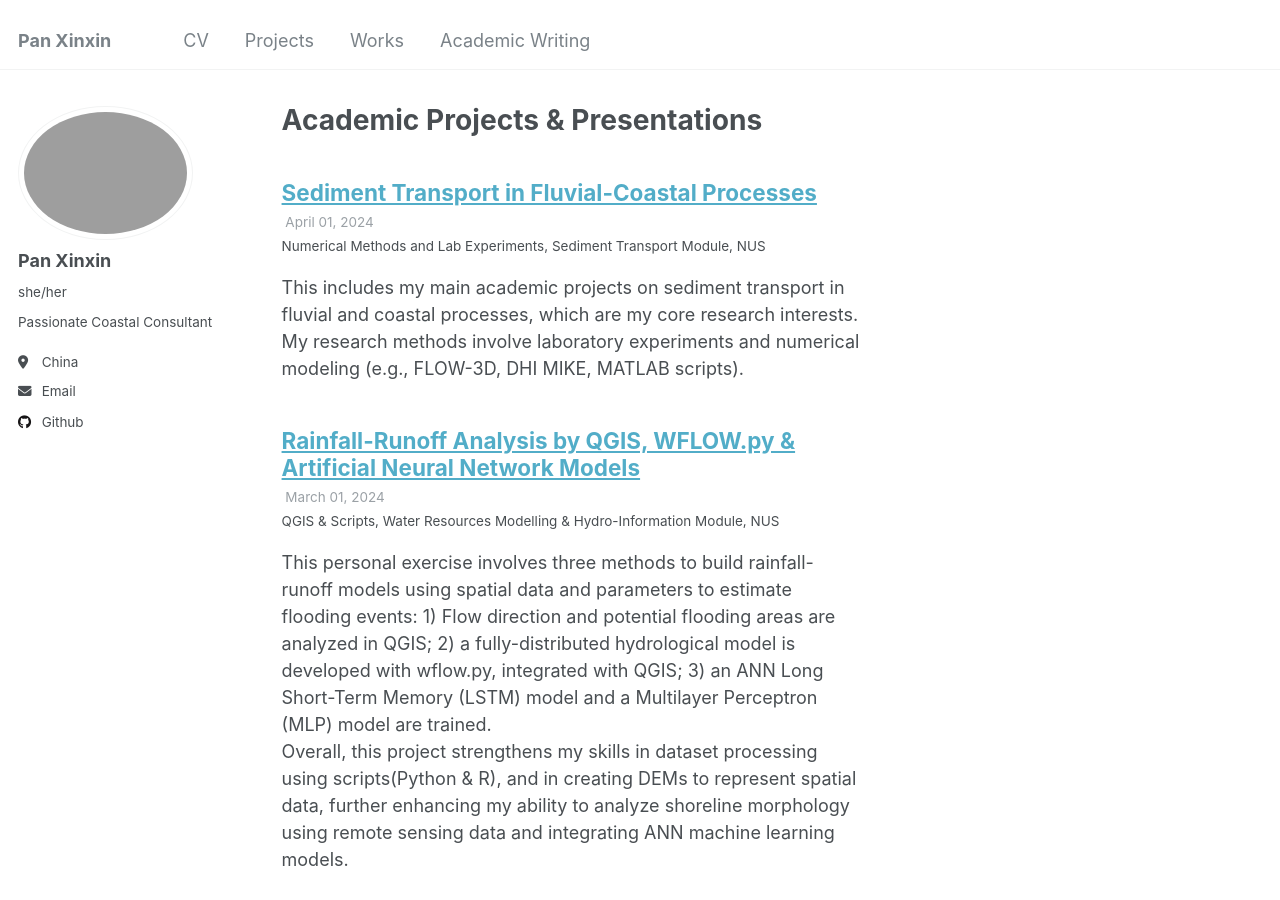
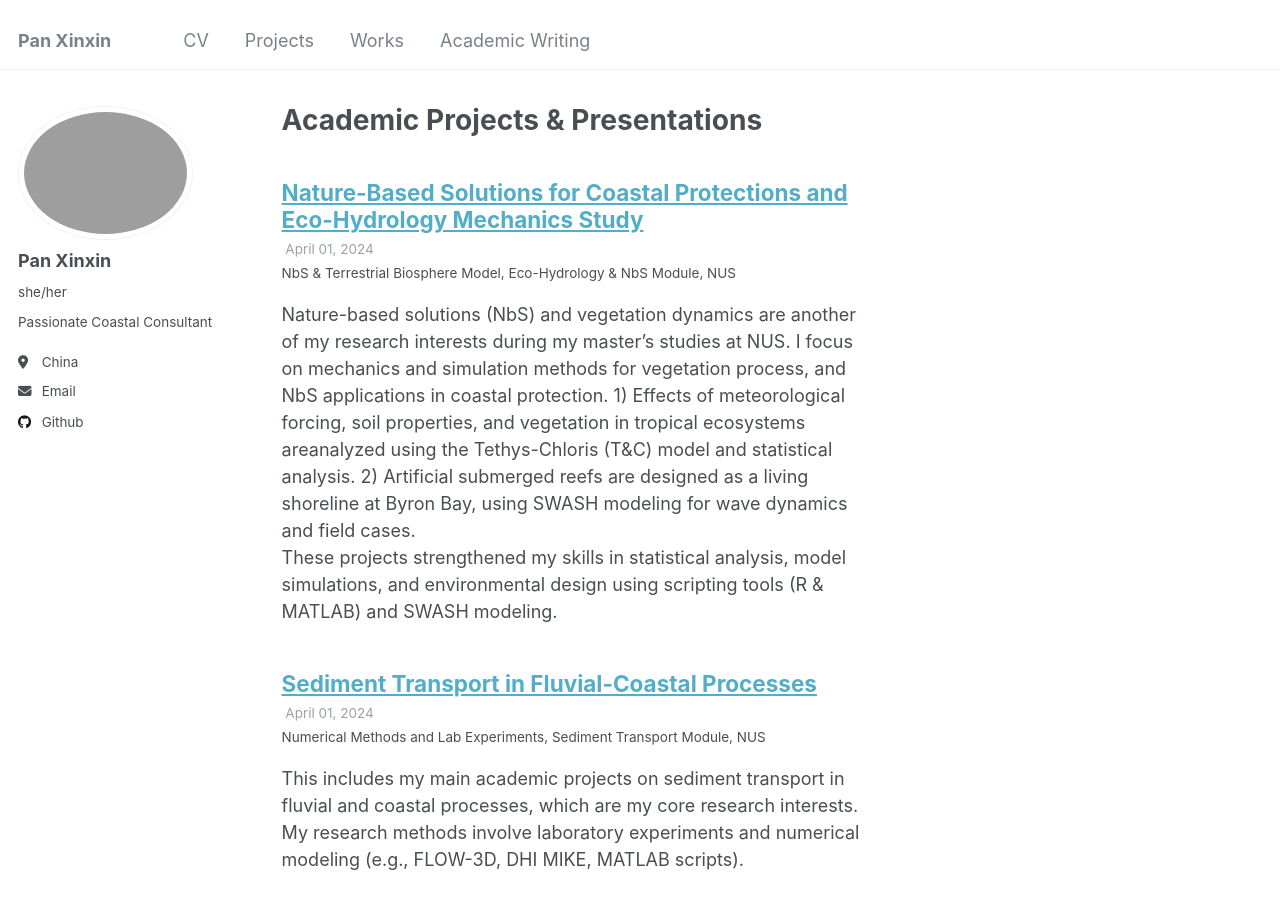
Before and after one commit to kingdaxing/kingdaxing.github.io, a Jekyll site: the page built from _pages/talks.html, in a window 1280 px wide and 900 px high. Built offline with Jekyll 4.4.1, drawn with Linux system fonts in a browser that asks for light colours; some of the changed text lies outside the part shown.

Commit message:
Update proj-4-2023-08-01-NbS.md

```diff
--- a/_talks/proj-4-2023-08-01-NbS.md
+++ b/_talks/proj-4-2023-08-01-NbS.md
@@ -4,7 +4,7 @@ collection: talks
 type: "NbS & Terrestrial Biosphere Model"
 permalink: /talks/proj-4-2023-08-01-NbS
 venue: "Eco-Hydrology & NbS Module"
-date: 2023-08-01
+date: 2024-04-01
 location: "NUS"
 ---
 
```
